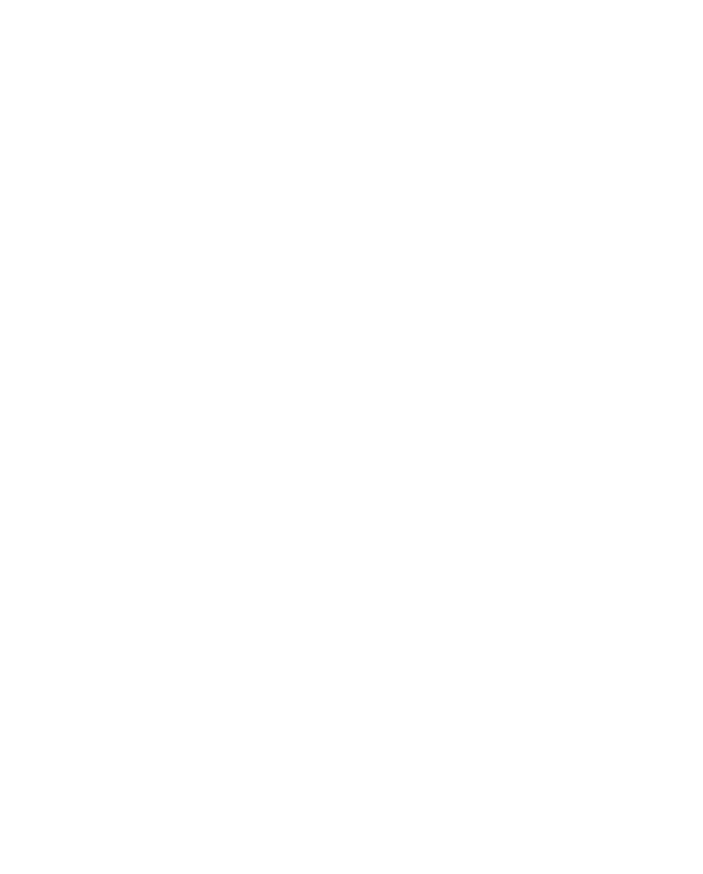
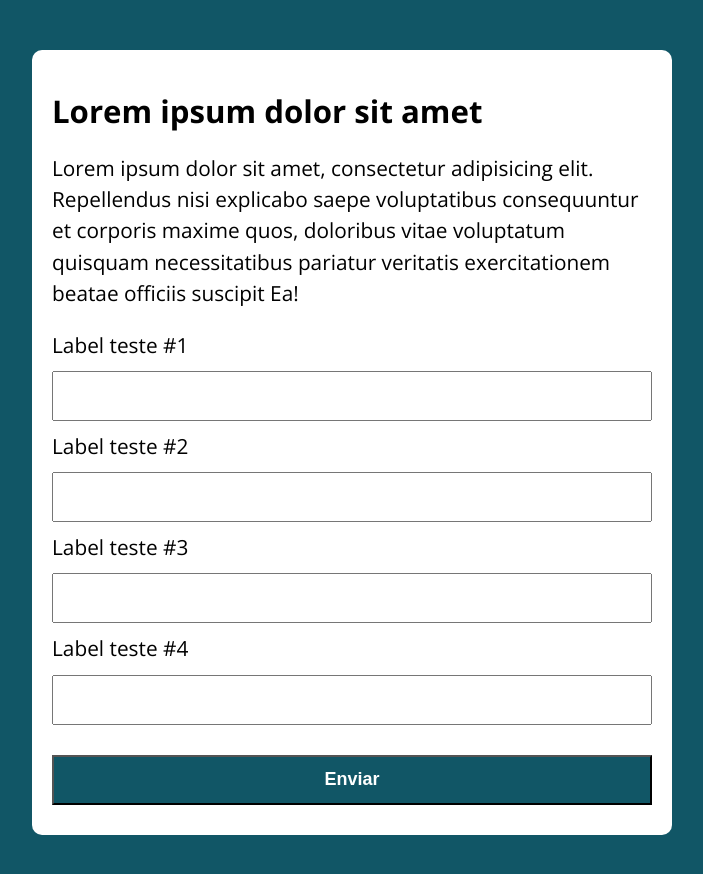
Before and after one commit to gustavocostaads/Curso-de-JavaScript-e-TypeScript-do-b-sico-ao-avan-ado-JS-TS-Udem, a plain HTML site: page modelo/index.html in a window 1280 px wide. Shown: the whole page, without its empty margins (288-991 px from the left). Before the commit the page ends 800 px from the top, so only its background shows below. Drawn offline with nearby package versions, Linux system fonts and the light colour scheme.

Commit message:
continuaçao modelo

```diff
--- a/modelo/assets/css/style.css
+++ b/modelo/assets/css/style.css
@@ -0,0 +1,67 @@
+
+
+@import url('https://fonts.googleapis.com/css2?family=Open+Sans:wght@400;700&display=swap');
+
+
+
+
+:root {
+    --primary-color: rgb(17, 86, 102)
+}
+
+* {
+    box-sizing: border-box;
+    outline: 0;
+}
+
+body {
+    margin: 0;
+    padding: 0;
+    background: var(--primary-color);
+    font-family: 'Open sans', sans-serif;
+    font-size: 1.3em;
+    line-height: 1.5em;
+}
+
+.container {
+    max-width: 640px;
+    margin: 50px auto;
+    background: #fff;
+    padding: 20px;
+    border-radius: 10px;
+}
+
+form input, form label, form button {
+    display: block;
+    width: 100%;
+    margin-bottom: 10px;
+}
+
+form input {
+    font-size: 24px;
+    height: 50px;
+    padding: 0 20px;
+}
+
+form input:focus {
+    outline: 1px solid var(--primary-color)
+}
+
+form button {
+    border: nome;
+    background: var(--primary-color);
+    color: #fff;
+    font-size: 18px;
+    font-weight: 700;
+    height: 50px;
+    cursor: pointer;
+    margin-top: 30px;
+}
+
+form button:hover {
+    background: var(--primary-color);
+}
+
+form button:active {
+    background: red;
+}
--- a/modelo/index.html
+++ b/modelo/index.html
@@ -7,6 +7,34 @@
     <link rel="stylesheet" href="./assets/css/style.css">
 </head>
 <body>
+    <section class="container">
+        <h1>Lorem ipsum dolor sit amet</h1>
+        <p>
+          Lorem ipsum dolor sit amet, consectetur adipisicing elit.
+          Repellendus nisi explicabo saepe voluptatibus consequuntur et corporis
+          maxime quos, doloribus vitae voluptatum quisquam necessitatibus
+          pariatur veritatis exercitationem beatae officiis suscipit Ea!
+        </p>
 
+        <form>
+            <label for="input-teste-1">Label teste #1</label>
+            <input type="text" id="input-teste-1">
+
+            <label for="input-teste-2">Label teste #2</label>
+            <input type="password" id="input-teste-2">
+
+            <label for="input-teste-3">Label teste #3</label>
+            <input type="email" id="input-teste-3">
+
+            <label for="input-teste-1">Label teste #4</label>
+            <input type="number" id="input-teste-4">
+
+            <button>Enviar</button>
+        </form>
+      </section>
+
+
+
+    <script src="./assets/js/main.js"></script>
 </body>
 </html>
```
